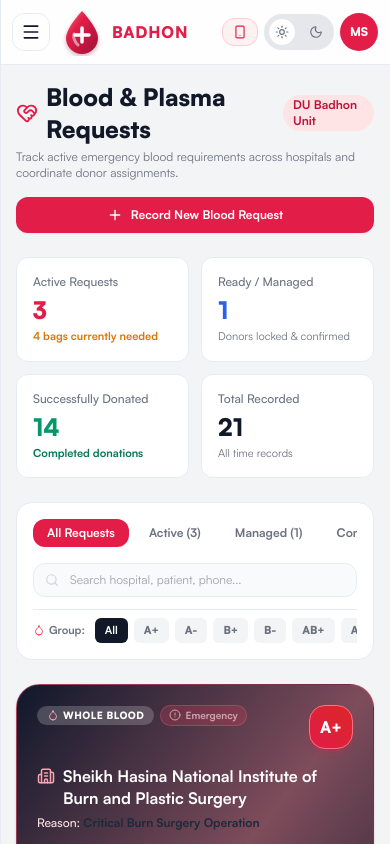
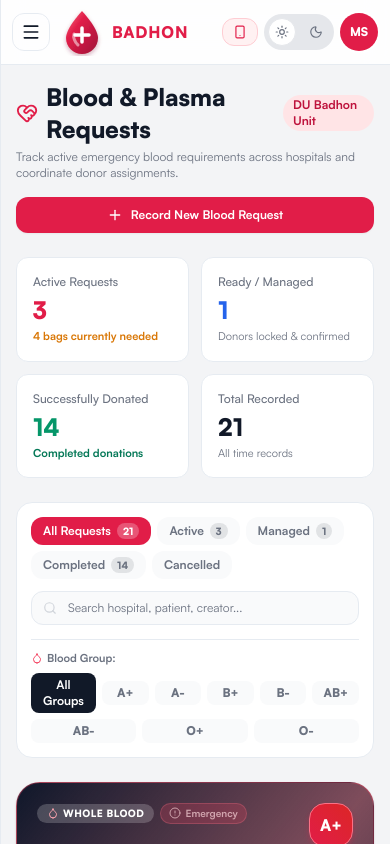
Before and after one commit to saikat709/du-badhon, a Next.js app: page /blood-requests in a window 390 px wide. Built offline with nearby package versions, Linux system fonts and the light colour scheme.

Commit message:
fix(filters): replace horizontal scrollbar with wrap-around responsive chips on blood-requests and donors pages

```diff
--- a/src/app/(home)/blood-requests/page.tsx
+++ b/src/app/(home)/blood-requests/page.tsx
@@ -161,73 +161,97 @@ function BloodRequestsContent() {
       </div>
 
       {/* Filter & Search Bar */}
-      <div className="bg-white dark:bg-dark-2 p-4 rounded-2xl border border-stroke dark:border-dark-3 space-y-3 shadow-xs">
+      <div className="bg-white dark:bg-dark-2 p-3.5 sm:p-4 rounded-2xl border border-stroke dark:border-dark-3 space-y-3.5 shadow-xs">
         <div className="flex flex-col md:flex-row md:items-center justify-between gap-3">
-          {/* Status Tabs */}
-          <div className="flex items-center gap-1.5 overflow-x-auto pb-1 md:pb-0">
+          {/* Status Tabs: Wrap naturally on mobile, tabs on desktop */}
+          <div className="flex flex-wrap items-center gap-1.5">
             {[
-              { id: "all", label: "All Requests" },
-              { id: "active", label: `Active (${stats.active})` },
-              { id: "managed", label: `Managed (${stats.managed})` },
-              { id: "completed", label: `Completed (${stats.completed})` },
+              { id: "all", label: "All Requests", count: stats.total },
+              { id: "active", label: "Active", count: stats.active },
+              { id: "managed", label: "Managed", count: stats.managed },
+              { id: "completed", label: "Completed", count: stats.completed },
               { id: "cancelled", label: "Cancelled" },
             ].map((tab) => (
               <button
                 key={tab.id}
                 onClick={() => setStatusFilter(tab.id)}
-                className={`px-3.5 py-1.5 rounded-xl text-xs font-bold whitespace-nowrap transition ${
+                className={`px-3 py-1.5 rounded-xl text-xs font-bold transition inline-flex items-center gap-1.5 ${
                   statusFilter === tab.id
                     ? "bg-rose-600 text-white shadow-xs"
-                    : "text-dark-5 dark:text-dark-6 hover:bg-gray-2 dark:hover:bg-dark-3"
+                    : "bg-gray-1 hover:bg-gray-2 text-dark-5 dark:bg-dark-3 dark:text-dark-6 dark:hover:bg-dark-4 hover:text-dark dark:hover:text-white"
                 }`}
               >
-                {tab.label}
+                <span>{tab.label}</span>
+                {tab.count !== undefined && (
+                  <span
+                    className={`text-[10px] px-1.5 py-0.2 rounded-full font-black ${
+                      statusFilter === tab.id
+                        ? "bg-white/25 text-white"
+                        : "bg-dark/10 dark:bg-white/10 text-dark-5 dark:text-dark-6"
+                    }`}
+                  >
+                    {tab.count}
+                  </span>
+                )}
               </button>
             ))}
           </div>
 
           {/* Search Box */}
-          <div className="w-full md:w-72 relative">
+          <div className="w-full md:w-72 relative shrink-0">
             <input
               type="text"
-              placeholder="Search hospital, patient, phone..."
+              placeholder="Search hospital, patient, creator..."
               value={searchQuery}
               onChange={(e) => setSearchQuery(e.target.value)}
-              className="w-full rounded-xl border border-stroke bg-gray-1 dark:bg-dark-3 pl-9 pr-3.5 py-2 text-xs text-dark dark:text-white outline-none focus:border-rose-600"
+              className="w-full rounded-xl border border-stroke bg-gray-1 dark:bg-dark-3 pl-9 pr-3.5 py-2 text-xs text-dark dark:text-white outline-none focus:border-rose-600 placeholder:text-dark-5 dark:placeholder:text-dark-6"
             />
             <Search className="size-3.5 text-gray-4 absolute left-3 top-2.5" />
           </div>
         </div>
 
-        {/* Blood Group Filter Pills */}
-        <div className="flex items-center gap-1.5 overflow-x-auto pt-2 border-t border-stroke dark:border-dark-3">
-          <span className="text-[11px] font-bold text-dark-5 dark:text-dark-6 mr-1 inline-flex items-center gap-1">
+        {/* Blood Group Filter: Wrap into an accessible pill grid on mobile */}
+        <div className="pt-2.5 border-t border-stroke dark:border-dark-3 space-y-1.5">
+          <div className="flex items-center justify-between">
+            <span className="text-[11px] font-bold text-dark-5 dark:text-dark-6 inline-flex items-center gap-1">
               <Droplet className="size-3 text-rose-500" />
-            <span>Group:</span>
+              <span>Blood Group:</span>
             </span>
+            {groupFilter !== "all" && (
               <button
                 onClick={() => setGroupFilter("all")}
-            className={`px-2.5 py-1 rounded-md text-[11px] font-bold transition ${
+                className="text-[11px] font-bold text-rose-600 dark:text-rose-400 hover:underline"
+              >
+                Clear Group Filter
+              </button>
+            )}
+          </div>
+
+          <div className="flex flex-wrap items-center gap-1.5">
+            <button
+              onClick={() => setGroupFilter("all")}
+              className={`px-3 py-1 rounded-lg text-xs font-bold transition flex-1 sm:flex-initial text-center ${
                 groupFilter === "all"
-                ? "bg-dark text-white dark:bg-white dark:text-dark"
-                : "bg-gray-2 text-dark-5 dark:bg-dark-3 dark:text-dark-6 hover:bg-gray-3"
+                  ? "bg-dark text-white dark:bg-white dark:text-dark shadow-2xs"
+                  : "bg-gray-1 hover:bg-gray-2 text-dark-5 dark:bg-dark-3 dark:text-dark-6 hover:text-dark dark:hover:text-white"
               }`}
             >
-            All
+              All Groups
             </button>
             {BLOOD_GROUPS.map((bg) => (
               <button
                 key={bg}
                 onClick={() => setGroupFilter(bg)}
-              className={`px-2.5 py-1 rounded-md text-[11px] font-black transition ${
+                className={`flex-1 sm:flex-initial min-w-[38px] px-2.5 py-1 rounded-lg text-xs font-black transition text-center ${
                   groupFilter === bg
                     ? "bg-rose-600 text-white shadow-xs"
-                  : "bg-gray-2 text-dark-5 dark:bg-dark-3 dark:text-dark-6 hover:bg-rose-50 hover:text-rose-600 dark:hover:bg-rose-950/40"
+                    : "bg-gray-1 hover:bg-rose-50 hover:text-rose-600 text-dark-5 dark:bg-dark-3 dark:text-dark-6 dark:hover:bg-rose-950/40"
                 }`}
               >
                 {bg}
               </button>
             ))}
+          </div>
         </div>
       </div>
 
--- a/src/app/(home)/donors/page.tsx
+++ b/src/app/(home)/donors/page.tsx
@@ -173,18 +173,18 @@ function DonorsContent() {
           </div>
         </div>
 
-        {/* Blood Groups */}
-        <div className="flex items-center gap-1.5 overflow-x-auto pt-2 border-t border-stroke dark:border-dark-3">
+        {/* Blood Groups: Wrapped responsive pills, no ugly horizontal scrollbar */}
+        <div className="flex flex-wrap items-center gap-1.5 pt-2 border-t border-stroke dark:border-dark-3">
           <span className="text-[11px] font-bold text-dark-5 dark:text-dark-6 mr-1 inline-flex items-center gap-1">
             <Droplet className="size-3 text-rose-500" />
             <span>Group:</span>
           </span>
           <button
             onClick={() => setSelectedGroup("all")}
-            className={`px-2.5 py-1 rounded-md text-[11px] font-bold transition ${
+            className={`px-3 py-1 rounded-lg text-xs font-bold transition ${
               selectedGroup === "all"
-                ? "bg-dark text-white dark:bg-white dark:text-dark"
-                : "bg-gray-2 text-dark-5 dark:bg-dark-3 dark:text-dark-6"
+                ? "bg-dark text-white dark:bg-white dark:text-dark shadow-2xs"
+                : "bg-gray-2 text-dark-5 dark:bg-dark-3 dark:text-dark-6 hover:bg-gray-3 hover:text-dark dark:hover:text-white"
             }`}
           >
             All
@@ -193,10 +193,10 @@ function DonorsContent() {
             <button
               key={bg}
               onClick={() => setSelectedGroup(bg)}
-              className={`px-2.5 py-1 rounded-md text-[11px] font-bold transition ${
+              className={`px-2.5 py-1 rounded-lg text-xs font-black transition ${
                 selectedGroup === bg
                   ? "bg-rose-600 text-white shadow-xs"
-                  : "bg-gray-2 text-dark-5 dark:bg-dark-3 dark:text-dark-6 hover:bg-rose-50 hover:text-rose-600"
+                  : "bg-gray-2 text-dark-5 dark:bg-dark-3 dark:text-dark-6 hover:bg-rose-50 hover:text-rose-600 dark:hover:bg-rose-950/40"
               }`}
             >
               {bg}
```
Lines whose indentation alone changed are shown as unchanged.
